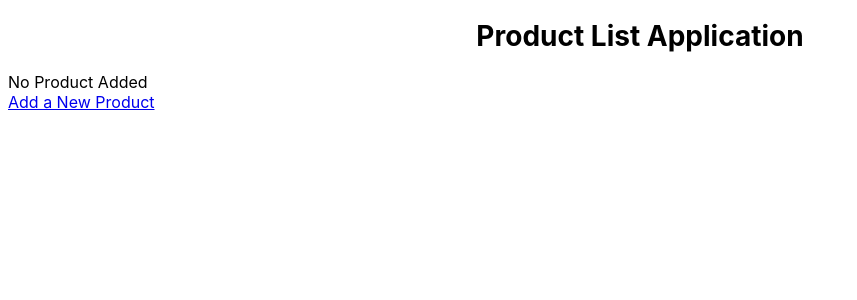
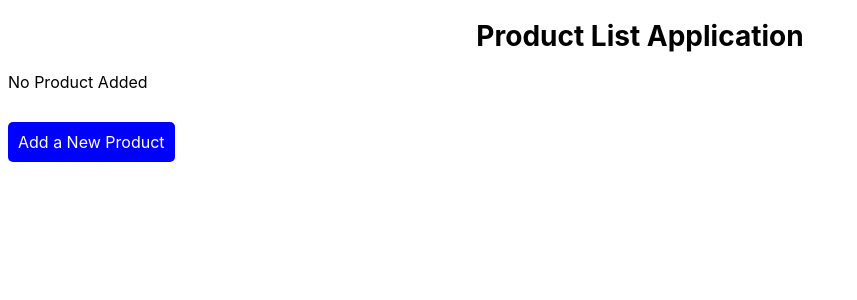
Before and after one commit to Ibrahim-Isah/Palladium, a React (Vite) app: page / in a window 1280 px wide. Shown: the top 300 px of the page, without its empty margins (0-857 px from the left). Built offline with nearby package versions, Linux system fonts and the light colour scheme.

Commit message:
added some more changes

```diff
--- a/src/views/ProductList.tsx
+++ b/src/views/ProductList.tsx
@@ -29,6 +29,7 @@ const ProductList = () => {
             display: "flex",
             flexWrap: "wrap",
             gap: "10px",
+            marginBottom: "20px",
           }}
         >
           {allProducts.length > 0 ? (
@@ -36,10 +37,30 @@ const ProductList = () => {
               <ProductCard key={product.id} product={product} />
             ))
           ) : (
-            <div>No Product Added</div>
+            <div
+              style={{
+                marginBottom: "20px",
+              }}
+            >
+              No Product Added
+            </div>
           )}
         </div>
-        <Link to="/new">Add a New Product </Link>
+        <Link
+          to="/new"
+          style={{
+            padding: "10px",
+            backgroundColor: "blue",
+            color: "white",
+            borderRadius: "5px",
+            cursor: "pointer",
+            textAlign: "center",
+            marginTop: "20px",
+            textDecoration: "none",
+          }}
+        >
+          Add a New Product{" "}
+        </Link>
       </div>
     </div>
   )
```
